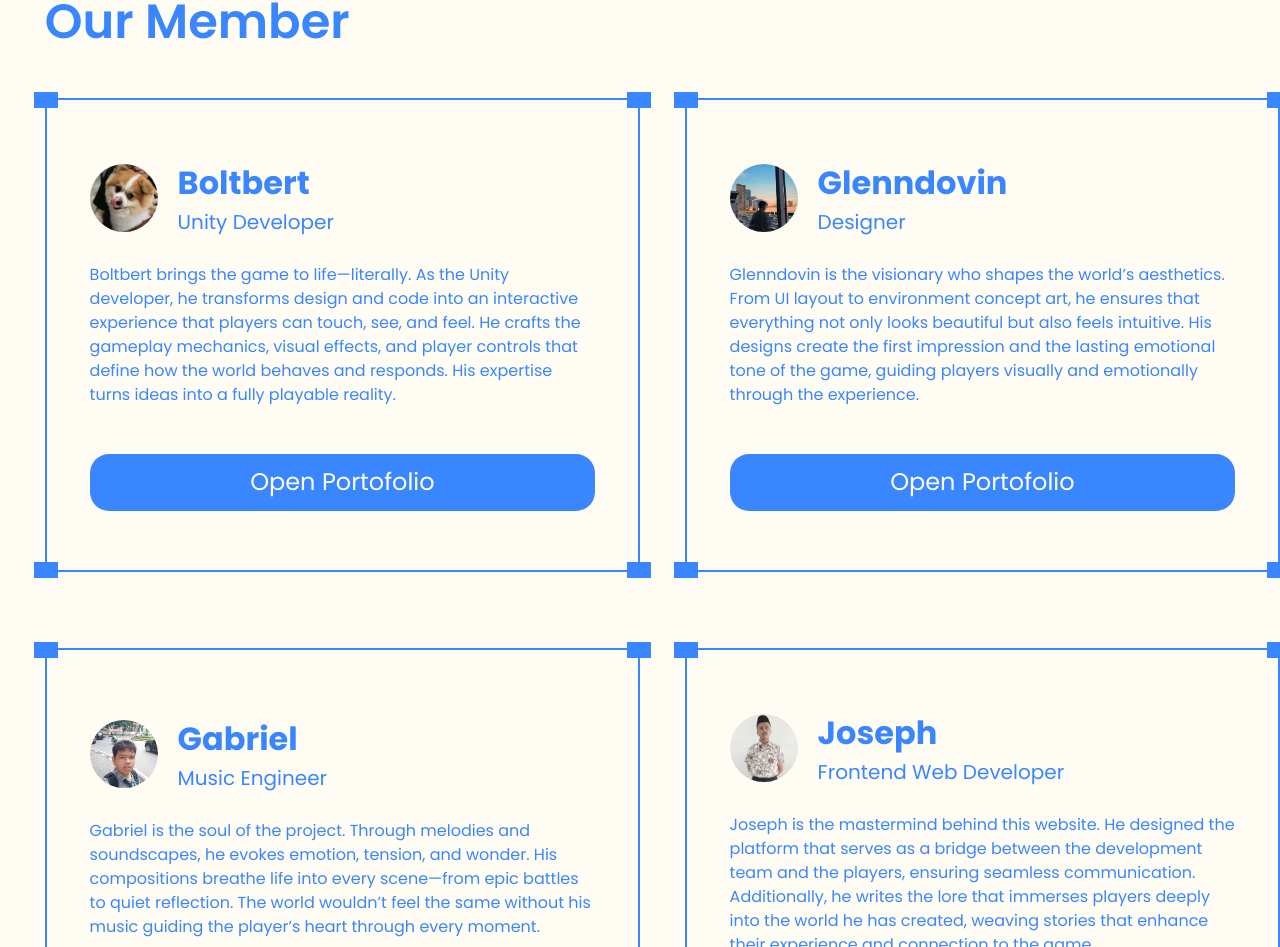
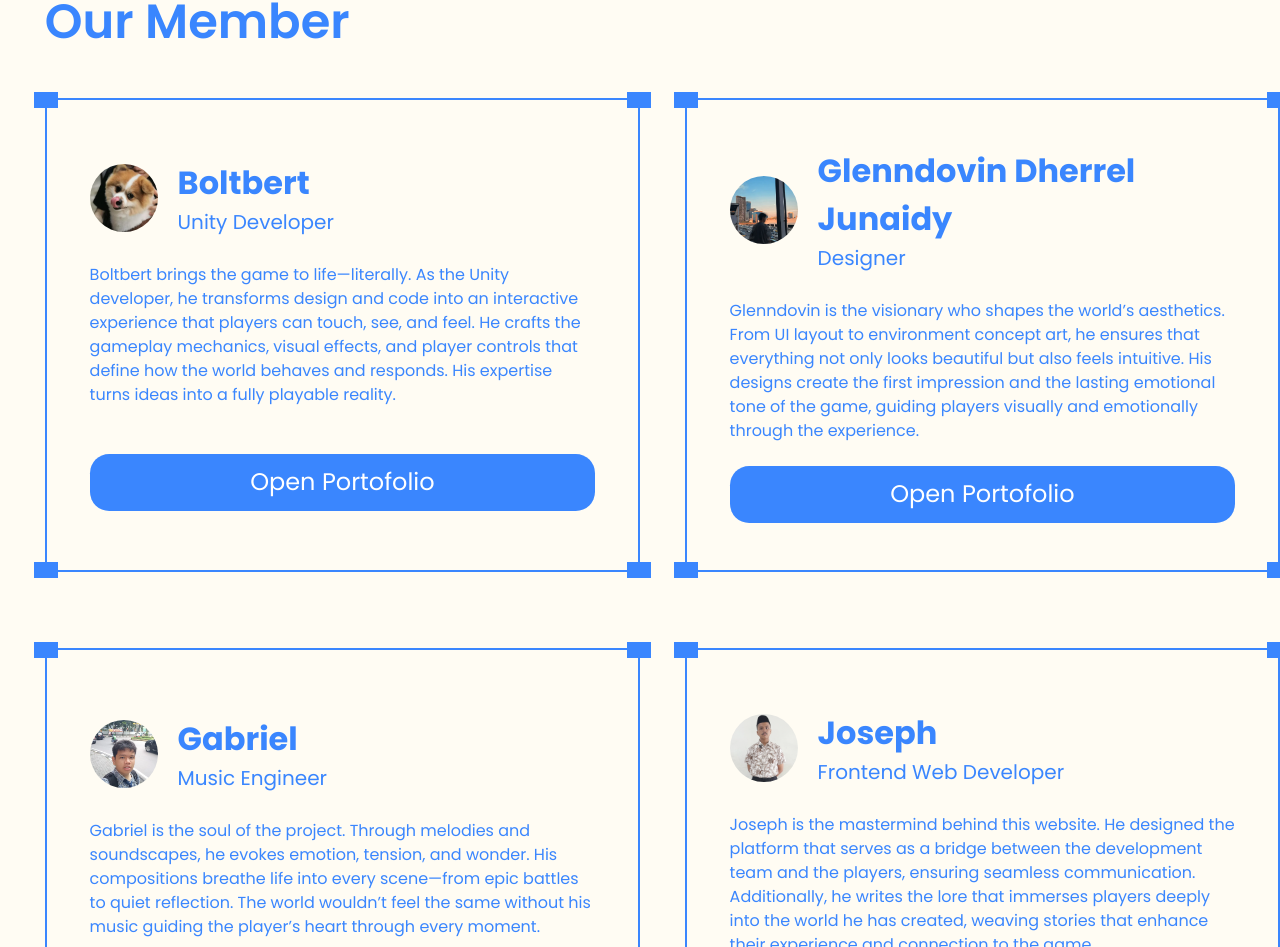
Before and after one commit to GroothStudio/groothweb, a React (Vite) app in the folder main-site/: page / in a window 1280 px wide. Shown: the part 1766-2713 px from the top of the page. Built offline with nearby package versions, Linux system fonts and the light colour scheme; no server answers.

Commit message:
Update anggota.jsx

```diff
--- a/main-site/src/components/anggota.jsx
+++ b/main-site/src/components/anggota.jsx
@@ -18,7 +18,7 @@ const anggota2 = () => {
       profil: BoltbertImg,
     },
     {
-      nama: "Glenndovin",
+      nama: "Glenndovin Dherrel Junaidy",
       jabatan: "Designer",
       keterangan:
         "Glenndovin is the visionary who shapes the world’s aesthetics. From UI layout to environment concept art, he ensures that everything not only looks beautiful but also feels intuitive. His designs create the first impression and the lasting emotional tone of the game, guiding players visually and emotionally through the experience.",
```
